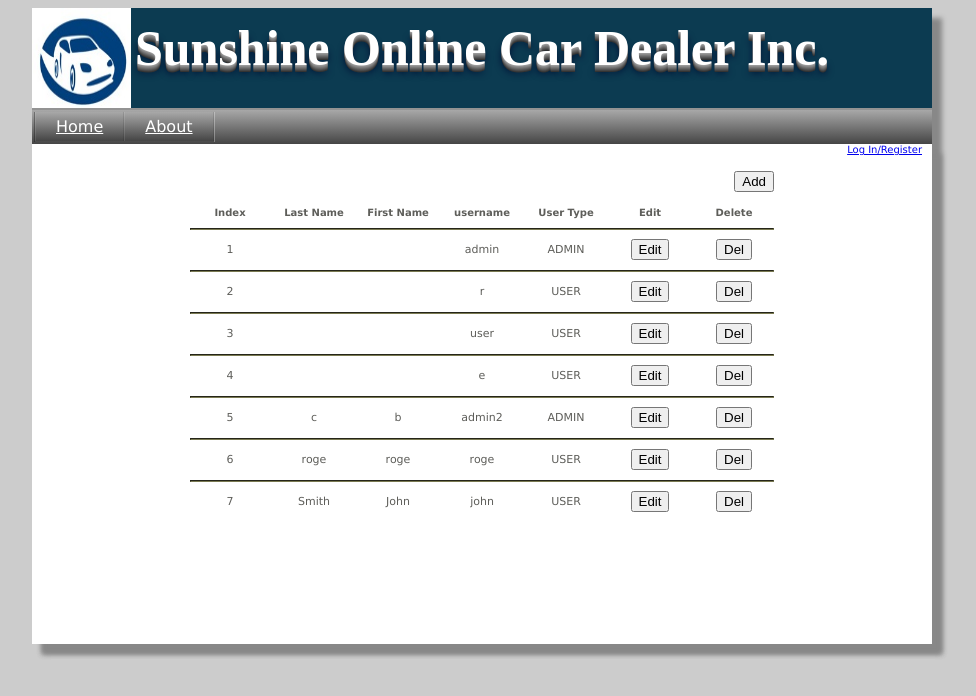
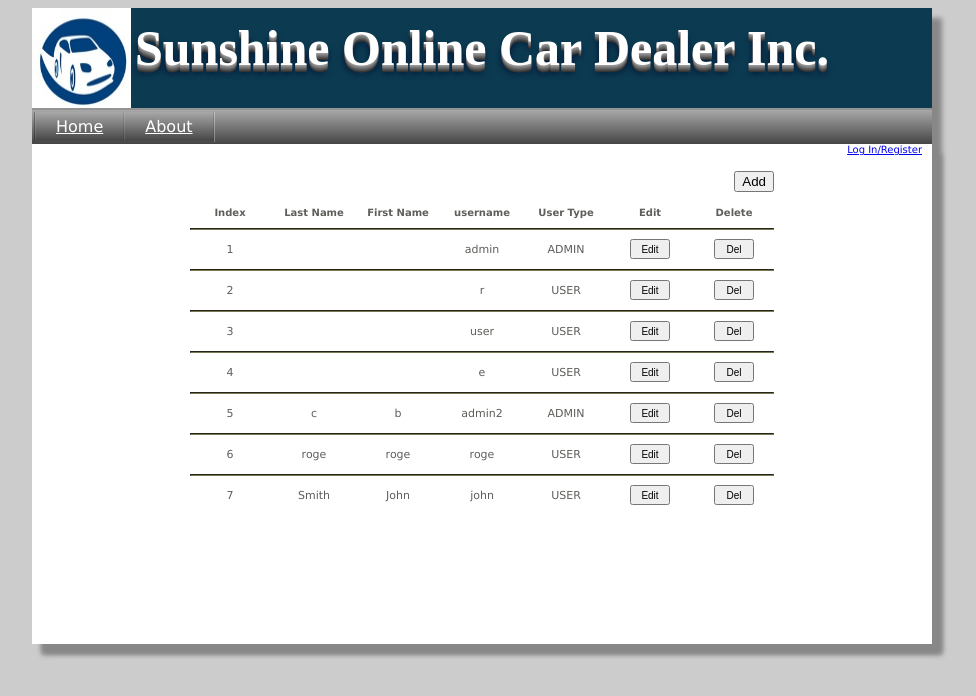
Before and after one commit to cen4010-onlinecardealer/www, a PHP site: page /userList.php in a window 1280 px wide. Shown: the top 696 px of the page, without its empty margins (158-1134 px from the left). Run offline with PHP 8.4, Linux system fonts and the light colour scheme; data comes from the database, SQL or seed files in the repository.

Commit message:
Admin table buttons smaller
Made table buttons smaller

```diff
--- a/userList.php
+++ b/userList.php
@@ -43,11 +43,19 @@ if(isset($_POST['delUser'])){
 			echo "<tr><td>".$line."</td><td>".$userListDB['lastName']."</td><td>".$userListDB['firstName']."</td>
 					<td>".$userListDB['username']."</td><td>".$userListDB['user_name_type']."</td>
 					<td><Form action='editAdminUser.php' method='Post' name='toEditUser' style='padding:0; margin:0;'>
-						<input type='Submit' name='selectUser' value='Edit'/>
+						<input type='Submit' name='selectUser' value='Edit'
+							style='font-size:10;
+							height:20;width:40;
+							padding:0;'
+						/>
 						<input type='hidden' name='userID' value='".$userListDB['uid']."'/>
 					</Form></td>
 					<td><Form action='userList.php' method='Post' name='toDel' style='padding:0; margin:0;'>
-						<input type='Submit' name='delUser' value='Del'/>
+						<input type='Submit' name='delUser' value='Del'
+							style='font-size:10;
+							height:20;width:40;
+							padding:0;'
+						/>
 						<input type='hidden' name='userID' value='".$userListDB['uid']."'/>
 					</Form></td>
 				</tr>";
```
Also changed, not shown: carInventory.php (+10 -2 lines).
